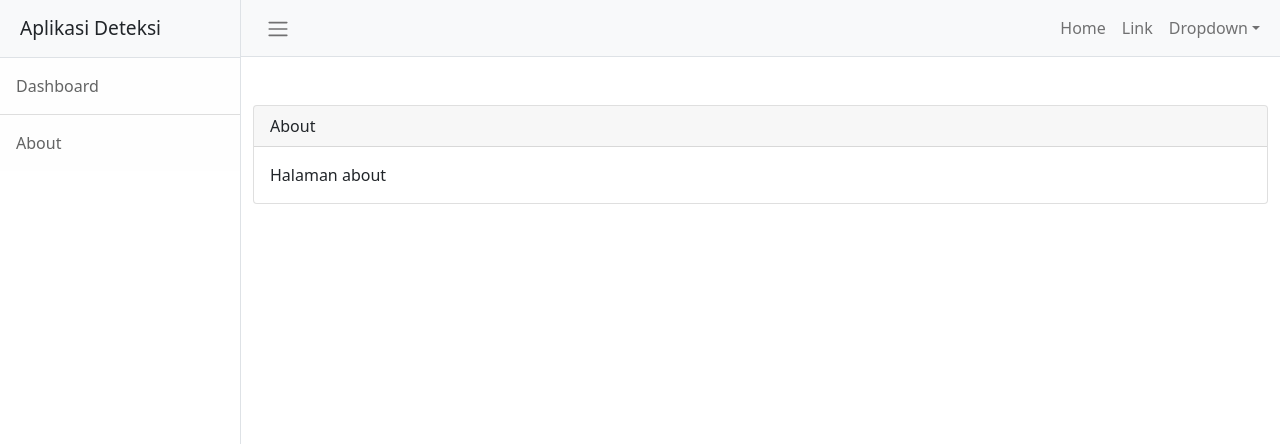
After one commit to PajarKharisma/flask_fingerprint, a Flask app: page /about in a window 1280 px wide. The commit adds this page. Shown: the top 444 px of the page. Run offline with Flask 2, Linux system fonts and the light colour scheme; parts of the project's set-up code (start-up, migrations or seed data) failed here and were passed over; some libraries are stand-ins or nearby versions.

Commit message:
complete

```diff
--- /dev/null
+++ b/templates/about.html
@@ -0,0 +1,14 @@
+{% extends "layouts/base.html" %}
+
+{% block title %} Home {% endblock %}
+
+{% block content %}
+<div class="card">
+    <div class="card-header">
+        About
+    </div>
+    <div class="card-body">
+        Halaman about
+    </div>
+</div>
+{% endblock %}
--- a/templates/layouts/sidebar.html
+++ b/templates/layouts/sidebar.html
@@ -1,4 +1,4 @@
 <div class="list-group list-group-flush">
-    <a class="list-group-item list-group-item-action list-group-item-light p-3" href="#!">Dashboard</a>
-    <a class="list-group-item list-group-item-action list-group-item-light p-3" href="#!">About</a>
+    <a class="list-group-item list-group-item-action list-group-item-light p-3" href="/">Dashboard</a>
+    <a class="list-group-item list-group-item-action list-group-item-light p-3" href="/about">About</a>
 </div>
--- a/views/deteksi_view.py
+++ b/views/deteksi_view.py
@@ -41,3 +41,8 @@ def index():
             )
         response.headers["Content-Type"] = "application/json"
         return response
+
+@deteksi.route('/about', methods=['GET'])
+def about():
+    if request.method == 'GET':
+        return render_template('about.html')
```
